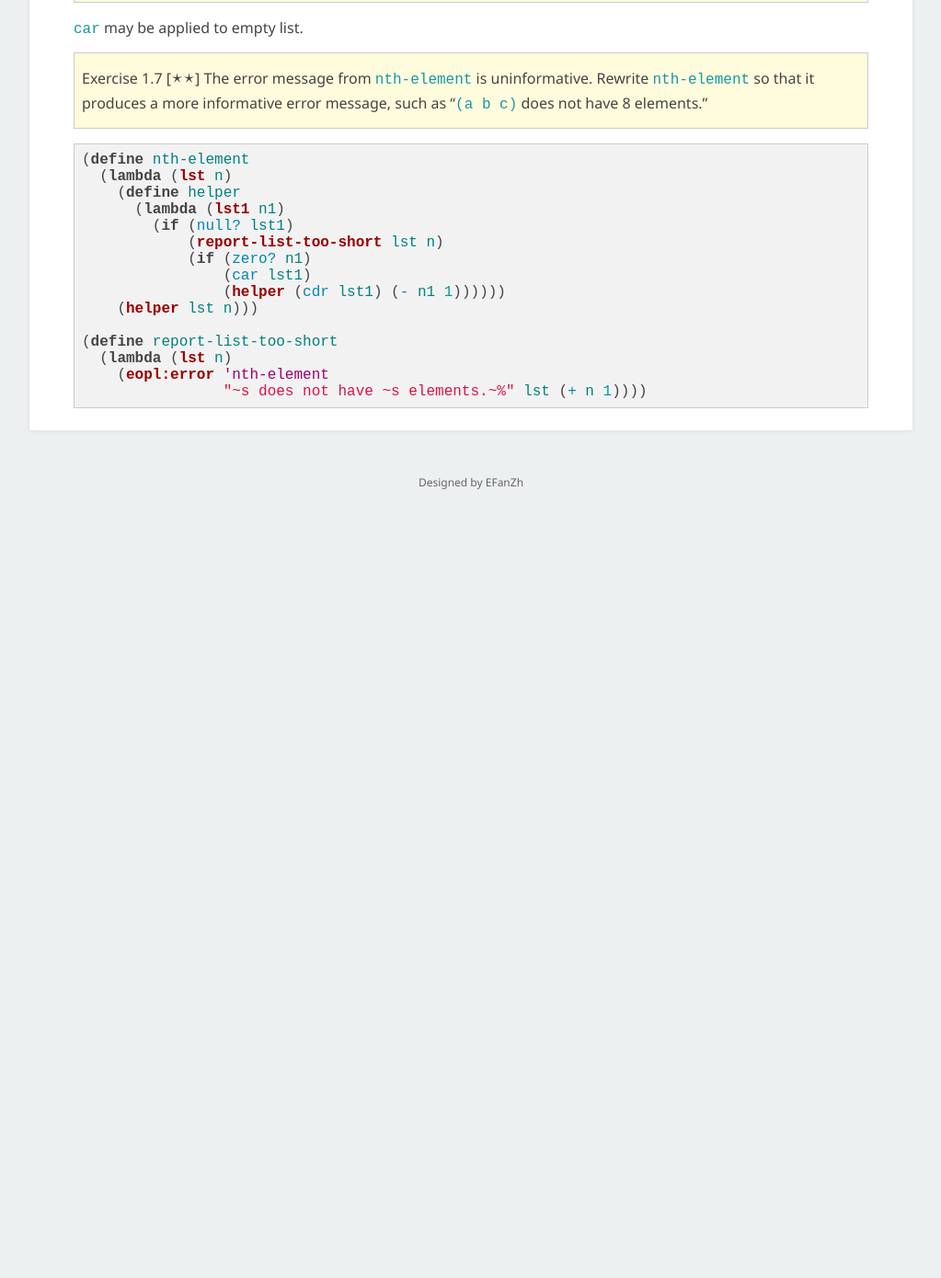
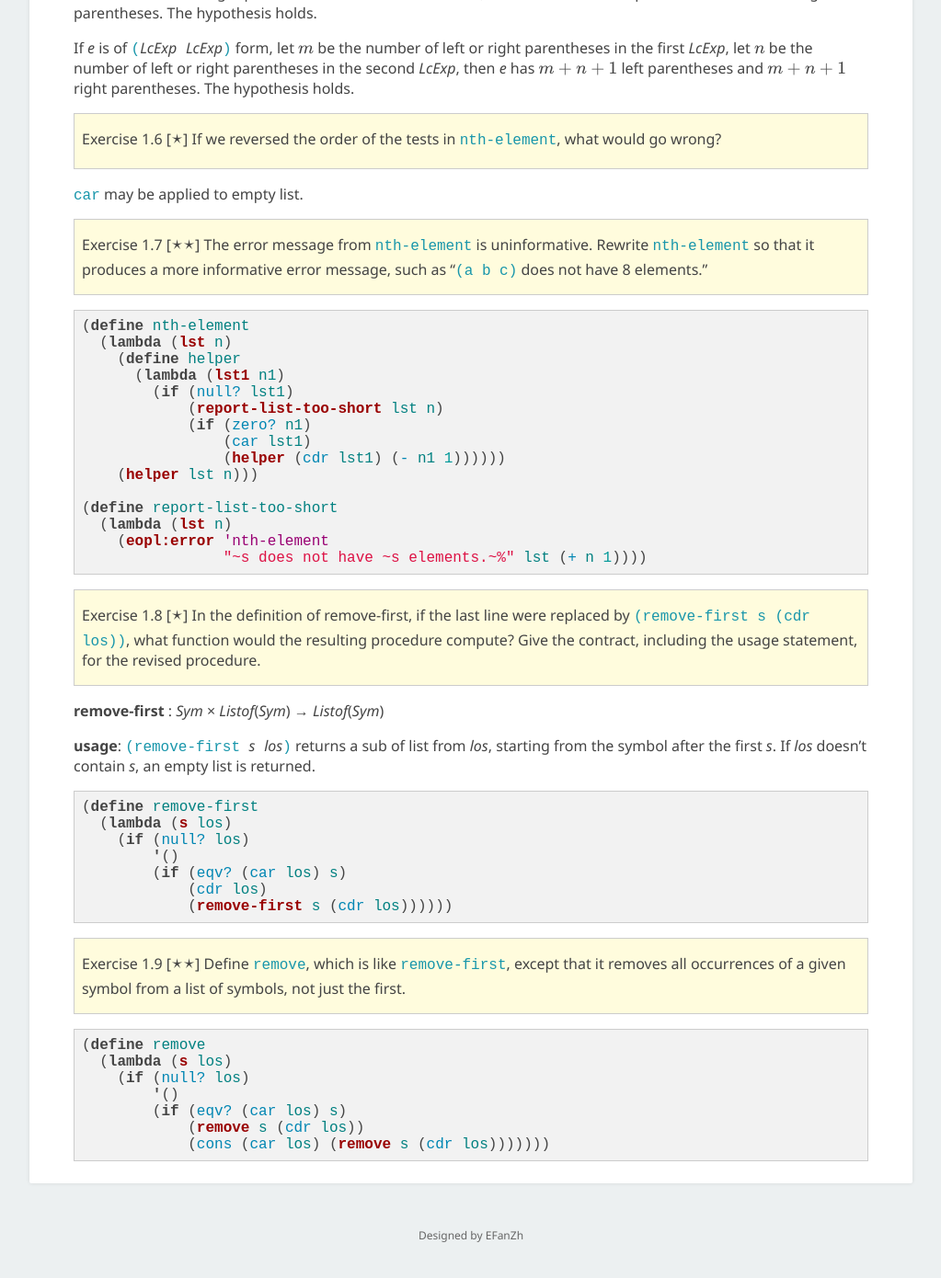
Before and after one commit to EFanZh/efanzh.github.io, a Jekyll site: the page built from _posts/2017-08-06-essentials-of-programming-languages-exercises.md, in a window 1280 px wide and 1400 px high, scrolled down 3387 px. Shown: the top 1390 px of the window at 92% size, without its empty margins (128-1151 px from the left). Built offline with Jekyll 4.4.1, drawn with Linux system fonts in a browser that asks for light colours; formulas are drawn with MathJax 3; before the commit the page ends 3968 px from its top, so only the background shows below that; some of the changed text lies outside the part shown.

Commit message:
Completed EOPL exercises 1.8 and 1.9

````diff
--- a/_posts/2017-08-06-essentials-of-programming-languages-exercises.md
+++ b/_posts/2017-08-06-essentials-of-programming-languages-exercises.md
@@ -2,6 +2,13 @@
 title: Essentials of Programming Languages Exercises
 enable_mathjax: true
 ---
+
+> Exercise 0.1 [🟉] We often use phrases like “some languages have property X.” For each such phrase, find one or more
+> languages that have the property and one or more languages that do not have the property. Feel free to ferret out this
+> information from any descriptive book on programming languages (say Scott (2005), Sebesta (2007), or Pratt & Zelkowitz
+> (2001)).
+
+*Skipped for now.*
 
 > Exercise 1.1 [🟉] Write inductive definitions of the following sets. Write each definition in all three styles
 > (top-down, bottom-up, and rules of inference). Using your rules, show the derivation of some sample elements of each
@@ -132,7 +139,7 @@ If *e* is of `(`*LcExp*` `*LcExp*`)` form, let $$ m $$ be the number of left or
 let $$ n $$ be the number of left or right parentheses in the second *LcExp*, then *e* has $$ m + n + 1 $$ left
 parentheses and $$ m + n + 1 $$ right parentheses. The hypothesis holds.
 
-> Exercise 1.6 [🟉] If we reversed the order of the tests in nth-element, what would go wrong?
+> Exercise 1.6 [🟉] If we reversed the order of the tests in `nth-element`, what would go wrong?
 
 `car` may be applied to empty list.
 
@@ -156,3 +163,35 @@ parentheses and $$ m + n + 1 $$ right parentheses. The hypothesis holds.
     (eopl:error 'nth-element
                 "~s does not have ~s elements.~%" lst (+ n 1))))
 ```
+
+> Exercise 1.8 [🟉] In the definition of remove-first, if the last line were replaced by `(remove-first s (cdr los))`,
+> what function would the resulting procedure compute? Give the contract, including the usage statement, for the revised
+> procedure.
+
+**remove-first** : *Sym* × *Listof*(*Sym*) → *Listof*(*Sym*)
+
+**usage**: `(remove-first `*s*` `*los*`)` returns a sub of list from *los*, starting from the symbol after the first
+*s*. If *los* doesn’t contain *s*, an empty list is returned.
+
+```scheme
+(define remove-first
+  (lambda (s los)
+    (if (null? los)
+        '()
+        (if (eqv? (car los) s)
+            (cdr los)
+            (remove-first s (cdr los))))))
+```
+
+> Exercise 1.9 [🟉🟉] Define `remove`, which is like `remove-first`, except that it removes all occurrences of a given
+> symbol from a list of symbols, not just the first.
+
+```scheme
+(define remove
+  (lambda (s los)
+    (if (null? los)
+        '()
+        (if (eqv? (car los) s)
+            (remove s (cdr los))
+            (cons (car los) (remove s (cdr los)))))))
+```
````
